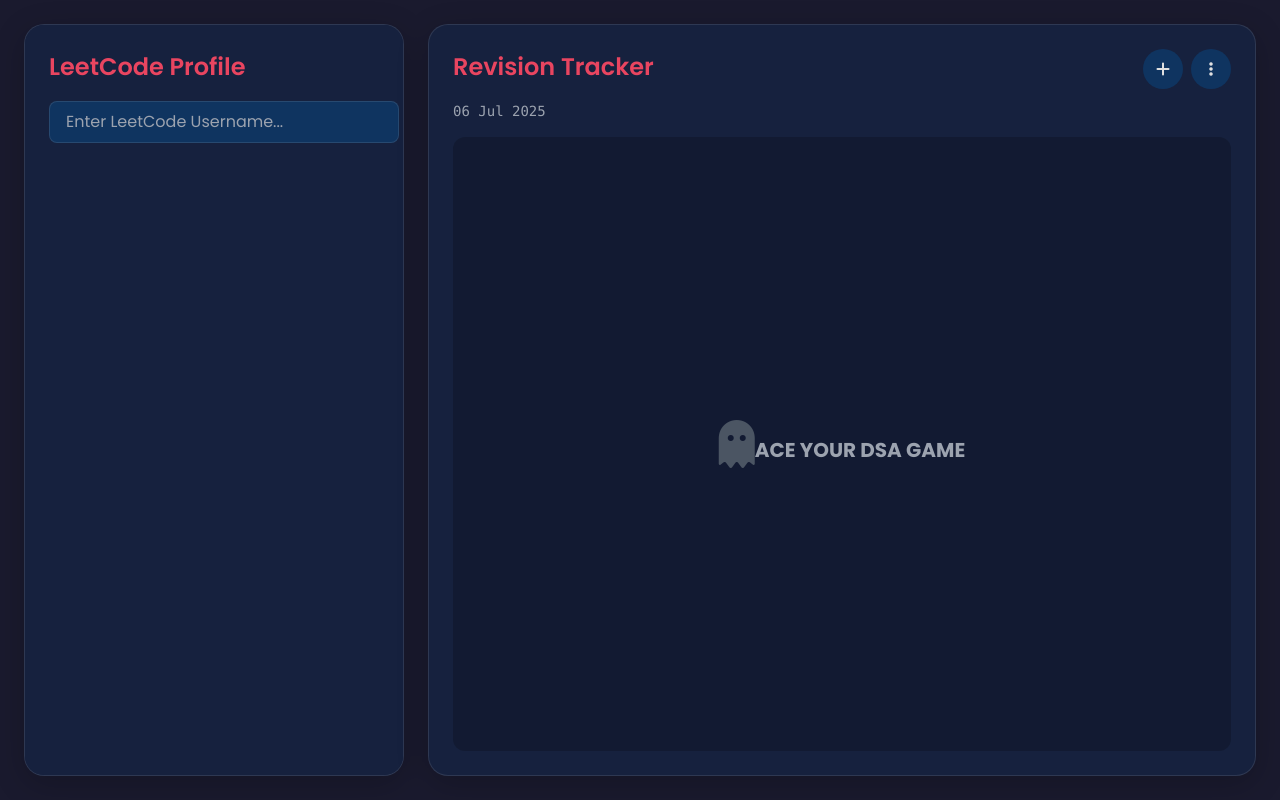
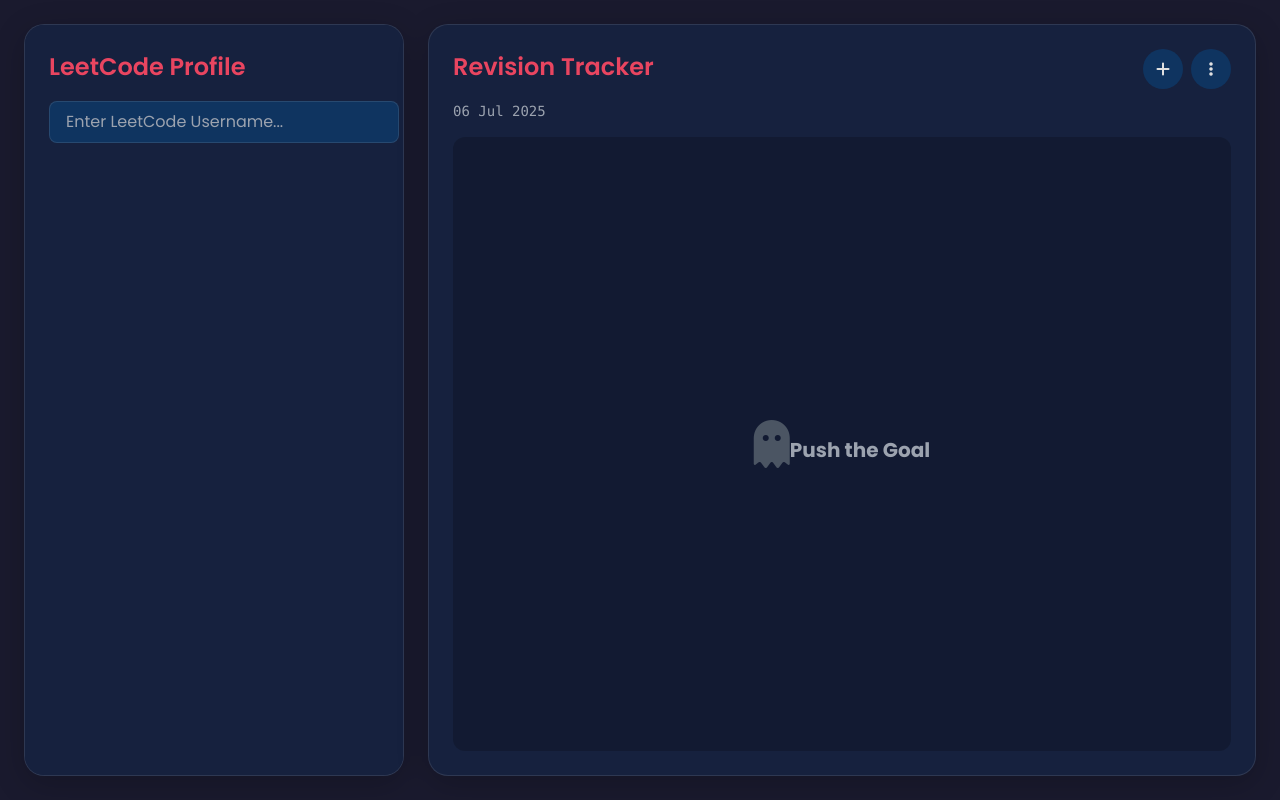
Before and after one commit to dev-koushal/CustomGoal, a website: page index.html in a window 1280 px wide. Drawn offline with nearby package versions, Linux system fonts and the light colour scheme.

Commit message:
Update index.html

```diff
--- a/index.html
+++ b/index.html
@@ -163,7 +163,7 @@
           <div id="empty-state" class="m-auto text-center">
             <i class="fa-solid fa-ghost text-5xl text-gray-600"></i>
             <h3 class="text-xl font-bold text-gray-400 mt-4">
-              ACE YOUR DSA GAME
+            Push the Goal
             </h3>
 
           </div>
```
